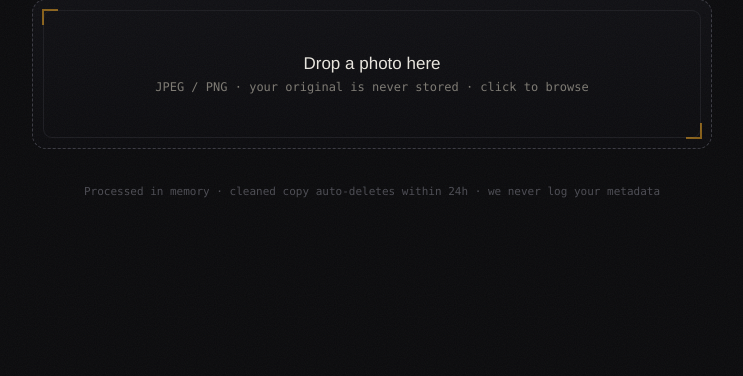
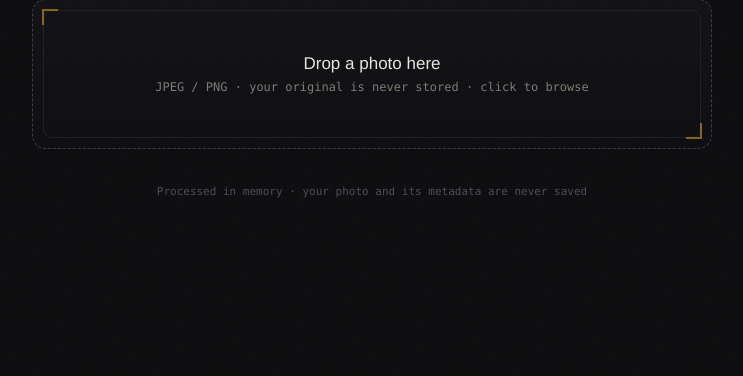
Before and after one commit to anushkaa2205/obscura, a Flask app: page / in a window 1280 px wide. Shown: the part 138-514 px from the top of the page, without its empty margins (268-1011 px from the left). Run offline with Flask 3, Linux system fonts and the light colour scheme; some libraries are stand-ins or nearby versions.

Commit message:
Footer: photo and metadata both never saved

```diff
--- a/templates/index.html
+++ b/templates/index.html
@@ -119,7 +119,7 @@
   </div>
 
   <footer>
-    Processed in memory · cleaned copy auto-deletes within 24h · we never log your metadata
+    Processed in memory · your photo and its metadata are never saved
   </footer>
 
 <script>
```
